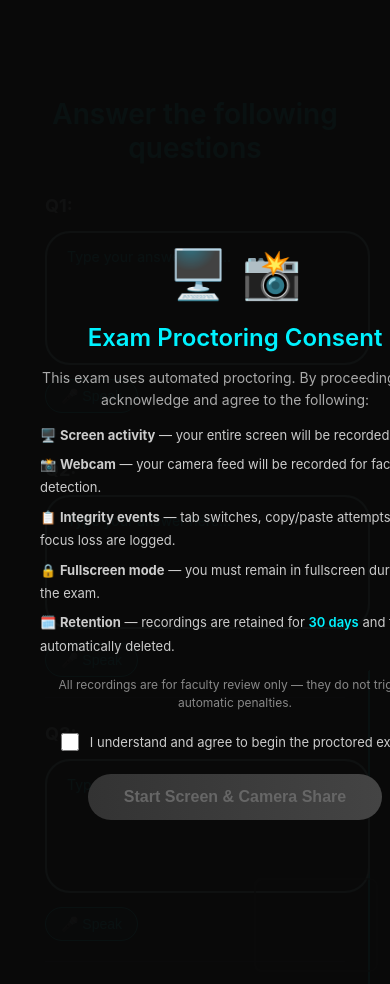
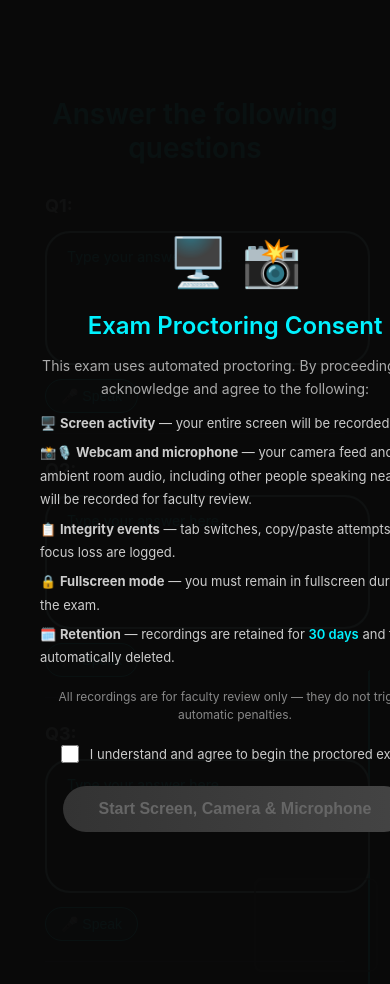
Before and after one commit to viveka-13/AI-VIVA-AGENT, a Flask app: template templates/questions.html in a window 390 px wide. Run offline with Flask 3, Linux system fonts and the light colour scheme; the template is opened without the code that fills it, so the values that code supplies are empty; some libraries are stand-ins or nearby versions.

Commit message:
Adding Microphone feature

```diff
--- a/templates/faculty_integrity.html
+++ b/templates/faculty_integrity.html
@@ -469,7 +469,7 @@
 
                 <!-- Webcam Video -->
                 <div style="text-align: center;">
-                    <div style="color: #888; font-size: 11px; margin-bottom: 8px; letter-spacing: 1px;">WEBCAM</div>
+                    <div style="color: #888; font-size: 11px; margin-bottom: 8px; letter-spacing: 1px;">WEBCAM + AUDIO</div>
                     <video id="webcamVideo" controls style="width: 100%; border-radius: 6px; border: 1px solid #333;" preload="metadata">
                         <source src="/faculty/session/{{ session.id }}/recording?type=webcam" type="video/webm">
                         Your browser does not support the video tag.
--- a/templates/questions.html
+++ b/templates/questions.html
@@ -318,7 +318,7 @@
             </p>
             <ul style="color: #ccc; font-size: 13px; line-height: 1.8; text-align: left; margin: 0 auto 18px; max-width: 440px; list-style: none; padding: 0;">
                 <li style="margin-bottom: 6px;">🖥️ <strong>Screen activity</strong> — your entire screen will be recorded.</li>
-                <li style="margin-bottom: 6px;">📸 <strong>Webcam</strong> — your camera feed will be recorded for face detection.</li>
+                <li style="margin-bottom: 6px;">📸🎙️ <strong>Webcam and microphone</strong> — your camera feed and ambient room audio, including other people speaking nearby, will be recorded for faculty review.</li>
                 <li style="margin-bottom: 6px;">📋 <strong>Integrity events</strong> — tab switches, copy/paste attempts, and focus loss are logged.</li>
                 <li style="margin-bottom: 6px;">🔒 <strong>Fullscreen mode</strong> — you must remain in fullscreen during the exam.</li>
                 <li style="margin-bottom: 6px;">🗓️ <strong>Retention</strong> — recordings are retained for <span style="color: #00f2ff; font-weight: 600;">{{ recording_retention_days | default(30) }} days</span> and then automatically deleted.</li>
@@ -334,7 +334,7 @@
                 padding: 14px 36px; background: linear-gradient(to right, #333, #444);
                 color: #666; border: none; border-radius: 25px; font-size: 16px;
                 font-weight: 600; cursor: not-allowed; transition: all 0.3s ease;
-            ">Start Screen & Camera Share</button>
+            ">Start Screen, Camera & Microphone</button>
             <p id="shareError" style="color: #ff6b6b; font-size: 13px; margin-top: 15px; display: none;"></p>
         </div>
     </div>
@@ -415,7 +415,7 @@
         animation: fadeIn 0.3s ease;
     ">
         <span style="display: inline-block; width: 8px; height: 8px; background: #00c850; border-radius: 50%; margin-right: 6px; animation: pulse 1.5s infinite;"></span>
-        Screen + Camera recording active
+        Screen + Camera + Audio recording active
     </div>
     <style>
         @keyframes pulse { 0%, 100% { opacity: 1; } 50% { opacity: 0.3; } }
@@ -691,7 +691,7 @@
                 if (existingStream) {
                     video.srcObject = existingStream;
                 } else {
-                    const stream = await navigator.mediaDevices.getUserMedia({ video: { width: 320, height: 240 } });
+                    const stream = await navigator.mediaDevices.getUserMedia({ video: { width: 320, height: 240 }, audio: true });
                     video.srcObject = stream;
                 }
 
@@ -999,12 +999,17 @@
                 if (!isRecording) return;
                 var screenOk = screenStream && screenStream.getVideoTracks().some(function(t) { return t.readyState === 'live'; });
                 var camOk = webcamStream && webcamStream.getVideoTracks().some(function(t) { return t.readyState === 'live'; });
-                if (screenOk && camOk) {
-                    badge.textContent = '\uD83D\uDD34 Screen + Camera recording active';
+                var audioOk = webcamStream && webcamStream.getAudioTracks().some(function(t) { return t.readyState === 'live'; });
+                if (screenOk && camOk && audioOk) {
+                    badge.textContent = '\uD83D\uDD34 Recording: Screen + Camera + Audio';
                 } else if (screenOk) {
-                    badge.textContent = '\uD83D\uDD34 Recording: Screen only (camera lost)';
+                    badge.textContent = audioOk
+                        ? '\uD83D\uDD34 Recording: Screen only (camera lost)'
+                        : '\uD83D\uDD34 Recording: Screen only (camera/audio unavailable)';
+                } else if (camOk && audioOk) {
+                    badge.textContent = '\uD83D\uDD34 Recording: Camera + Audio (screen lost)';
                 } else if (camOk) {
-                    badge.textContent = '\uD83D\uDD34 Recording: Camera only (screen lost)';
+                    badge.textContent = '\uD83D\uDD34 Recording: Camera only (audio unavailable)';
                 } else {
                     badge.textContent = '\u26A0\uFE0F Recording stopped';
                 }
@@ -1099,6 +1104,7 @@
         }
 
         window.requestScreenShare = async function() {
+            let sStream = null;
             try {
                 // Log consent to the server (first time only)
                 if (gate.style.display !== 'none') {
@@ -1106,8 +1112,8 @@
                 }
 
                 // Request both display and user media
-                const sStream = await navigator.mediaDevices.getDisplayMedia({ video: true });
-                const wStream = await navigator.mediaDevices.getUserMedia({ video: true, audio: false });
+                sStream = await navigator.mediaDevices.getDisplayMedia({ video: true });
+                const wStream = await navigator.mediaDevices.getUserMedia({ video: true, audio: true });
 
                 // Pass webcam stream to face detection (avoids double-prompt)
                 if (window.__initWebcamWithStream) {
@@ -1150,8 +1156,11 @@
                 }
 
             } catch (err) {
+                if (sStream) {
+                    sStream.getTracks().forEach(function(track) { track.stop(); });
+                }
                 shareError.style.display = 'block';
-                shareError.textContent = 'Permission denied. Both screen share and camera access are required to begin.';
+                shareError.textContent = 'Permission denied. Screen, camera, and microphone access are required to begin.';
                 console.log('[RECORDING] setup error:', err.message);
             }
         };
```
